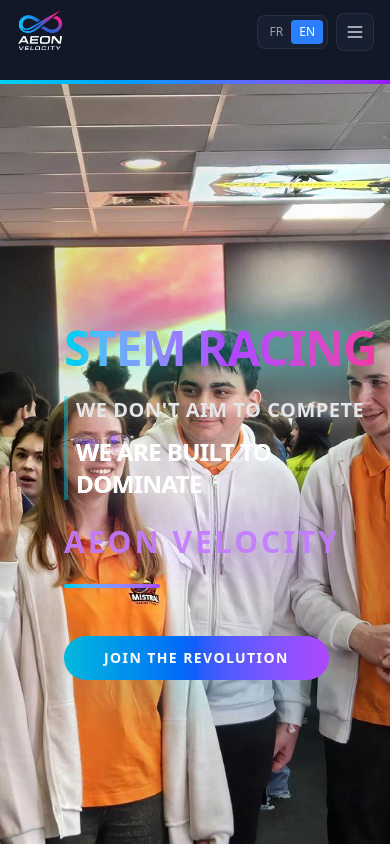
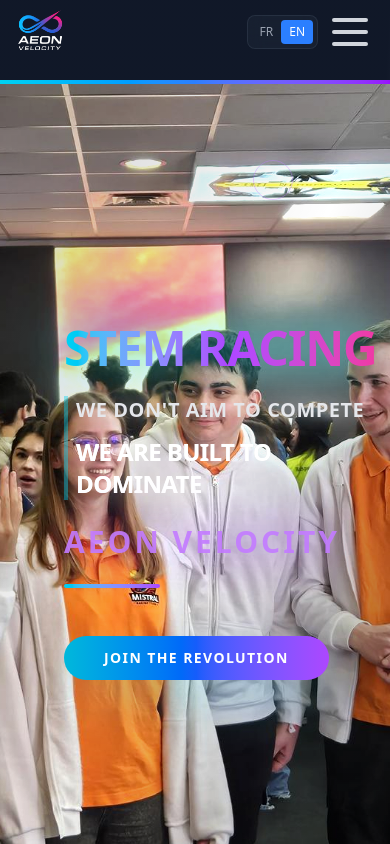
Before and after one commit to NAJEEBKHAN123/Aeon_Velocity_client, a React (Vite) app: page / in a window 390 px wide. Both pictures are taken after a click on the button "EN". Shown: the top 844 px of the page. Built offline with nearby package versions, Linux system fonts and the light colour scheme.

Commit message:
make the burger icons large

```diff
--- a/src/common/Navbar.jsx
+++ b/src/common/Navbar.jsx
@@ -233,12 +233,12 @@
 
             <button
               onClick={() => setIsOpen(!isOpen)}
-              className="p-2 rounded-lg bg-gray-800/50 backdrop-blur-sm border border-gray-700/50 text-gray-300 hover:text-white transition-all duration-300"
+              className=" rounded-lg  text-gray-300 hover:text-white transition-all duration-300"
               aria-label="Menu"
             >
               {isOpen ? (
                 <svg
-                  className="w-5 h-5"
+                  className="w-8 h-8"
                   fill="none"
                   stroke="currentColor"
                   viewBox="0 0 24 24"
@@ -252,7 +252,7 @@
                 </svg>
               ) : (
                 <svg
-                  className="w-5 h-5"
+                  className="w-12 h-12"
                   fill="none"
                   stroke="currentColor"
                   viewBox="0 0 24 24"
```
